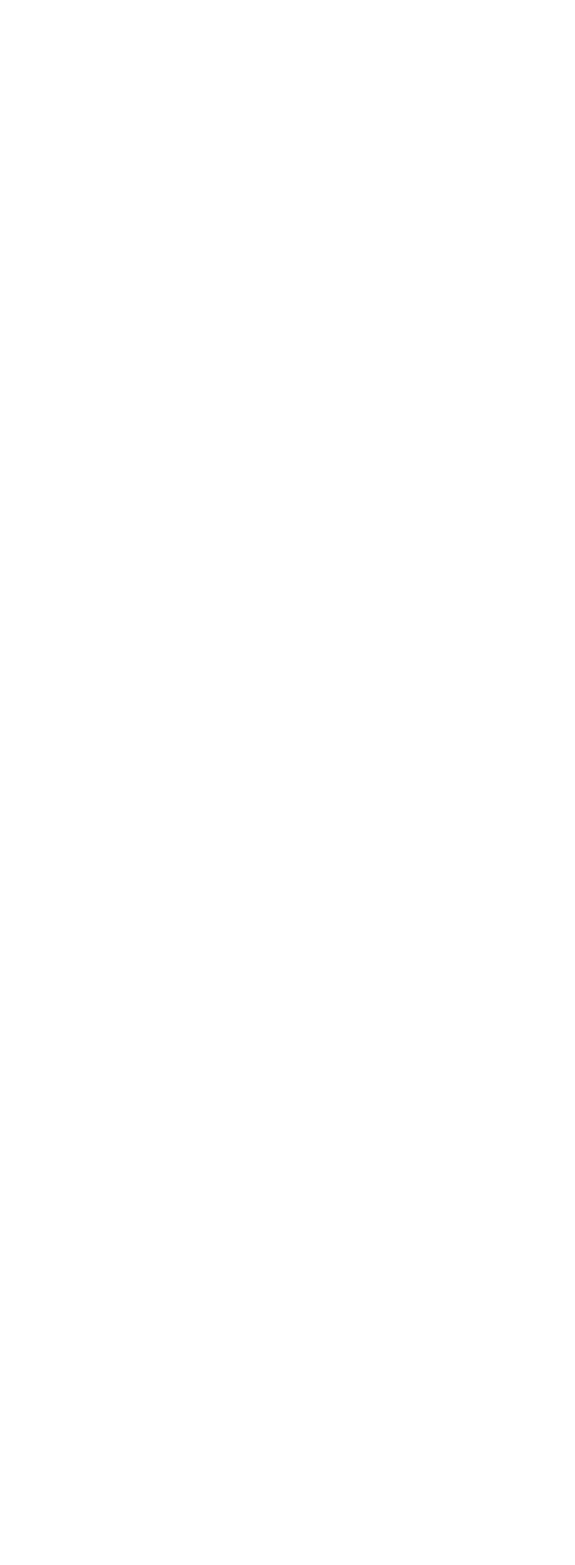
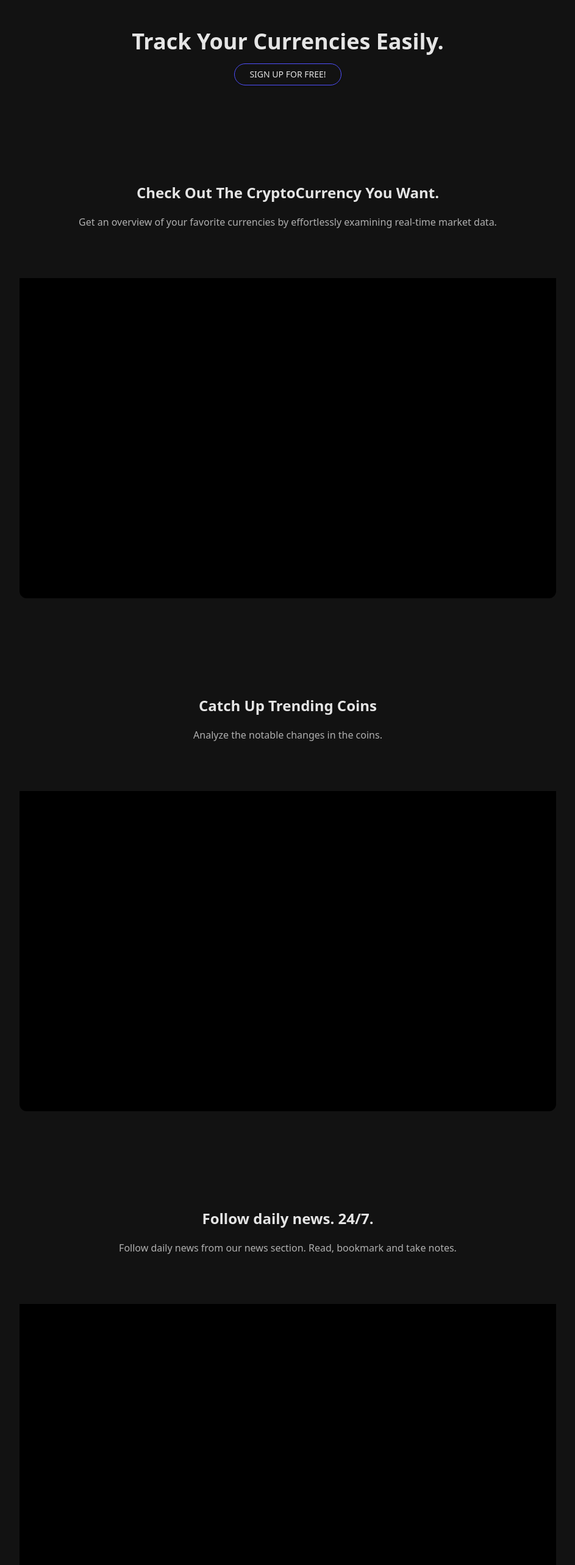
Before and after one commit to ilyastorunn/tracker, a React (Vite) app: page / in a window 1280 px wide. Before the commit this address had no page. Shown: the top 2566 px of the page at 61% size, without its empty margins (168-1111 px from the left). Before the commit the page ends 800 px from the top, so only its background shows below. Built offline with nearby package versions, Linux system fonts and the light colour scheme.

Commit message:
feat: make Home page

```diff
--- a/src/App.jsx
+++ b/src/App.jsx
@@ -6,11 +6,13 @@ import Coin from "./pages/Coin";
 import Contact from "./pages/Contact";
 import NotFound from "./pages/NotFound";
 import News from "./pages/News";
+import Welcome from "./pages/Welcome";
 
 function App() {
   return (
     <BrowserRouter>
       <Routes>
+        <Route path="/" element={<Welcome />} />
         <Route path="/home" element={<Home />} />
         <Route path="/signin" element={<SignIn />} />
         <Route path="/signup" element={<SignUp />} />
--- /dev/null
+++ b/src/pages/Welcome.jsx
@@ -0,0 +1,81 @@
+import { Button } from "@/components/ui/button";
+import example from "../assets/blackscreen.png";
+
+export default function Welcome() {
+  return (
+    <div className="bg-background text-text-primary min-h-screen flex flex-col items-center space-y-16 px-4 py-12">
+      <div className="text-center pb-24">
+        <h1 className="text-4xl font-bold mb-4">
+          Track Your Currencies Easily.
+        </h1>
+        <Button
+          variant="default"
+          className="px-6 py-3 bg-background text-text-primary rounded-full border border-[#5050FF] hover:border-[#7070FF] transition-all"
+        >
+          SIGN UP FOR FREE!
+        </Button>
+      </div>
+      <div className="max-w-[1200px] w-full space-y-40">
+        <section className="text-center">
+          <h2 className="text-2xl font-semibold mb-5">
+            Check Out The CryptoCurrency You Want.
+          </h2>
+          <p className="text-text-secondary mb-30">
+            Get an overview of your favorite currencies by effortlessly
+            examining real-time market data.
+          </p>
+          <div className="max-w-[880px] mx-auto aspect-[880/605] overflow-hidden">
+            <img
+              src={example}
+              alt="example pic"
+              className="w-full h-full object-cover rounded-lg pt-20"
+            />
+          </div>
+        </section>
+        <section className="text-center">
+          <h2 className="text-2xl font-semibold mb-5">
+            Catch Up Trending Coins
+          </h2>
+          <p className="text-text-secondary mb-30">
+            Analyze the notable changes in the coins.
+          </p>
+          <div className="max-w-[880px] mx-auto aspect-[880/605] overflow-hidden">
+            <img
+              src={example}
+              alt="example pic"
+              className="w-full h-full object-cover rounded-lg pt-20"
+            />
+          </div>
+        </section>
+        <section className="text-center">
+          <h2 className="text-2xl font-semibold mb-5">
+            Follow daily news. 24/7.
+          </h2>
+          <p className="text-text-secondary mb-30">
+            Follow daily news from our news section. Read, bookmark and take
+            notes.
+          </p>
+          <div className="max-w-[880px] mx-auto aspect-[880/605] overflow-hidden">
+            <img
+              src={example}
+              alt="example pic"
+              className="w-full h-full object-cover rounded-lg pt-20"
+            />
+          </div>
+        </section>
+        <section className="text-center">
+          <h2 className="text-2xl font-semibold mb-5">
+            Make the right decision.
+          </h2>
+          <p className="text-text-secondary mb-5">Try it now</p>
+          <Button
+          variant="default"
+          className="px-6 py-3 bg-background text-text-primary rounded-full border border-[#5050FF] hover:border-[#7070FF] transition-all"
+        >
+          SIGN UP
+        </Button>
+        </section>
+      </div>
+    </div>
+  );
+}
--- a/tailwind.config.js
+++ b/tailwind.config.js
@@ -4,10 +4,13 @@ module.exports = {
   content: ["./index.html", "./src/**/*.{ts,tsx,js,jsx}"],
   theme: {
     extend: {
+      backgroundImage: {
+        "gradient-radial": "radial-gradient(var(--tw-gradient-stops))",
+      },
       borderRadius: {
-		  lg: '12px',
-		  md: '8px',
-		  sm: '6px'
+        lg: "12px",
+        md: "8px",
+        sm: "6px",
       },
       colors: {
         // **Ana Arka Planlar**
@@ -27,23 +30,23 @@ module.exports = {
         // **UI ve Buton Renkleri**
         muted: {
           DEFAULT: "#2D2D2D",
-			foreground: "#A3A3A3"
+          foreground: "#A3A3A3",
         },
         accent: {
           DEFAULT: "#3B3B3B",
-			foreground: "#FFFFFF"
+          foreground: "#FFFFFF",
         },
         destructive: {
           DEFAULT: "#E63946",
-			foreground: "#FFFFFF"
+          foreground: "#FFFFFF",
         },
 
         // **Özel Renkler**
         border: "#333333",
         input: "#252525",
         ring: "#444444",
-		}
-	  }
+      },
+    },
   },
   plugins: [require("tailwindcss-animate")],
 };
```
Also changed, not shown: src/assets/blackscreen.png (added). Lines whose indentation alone changed are shown as unchanged.
